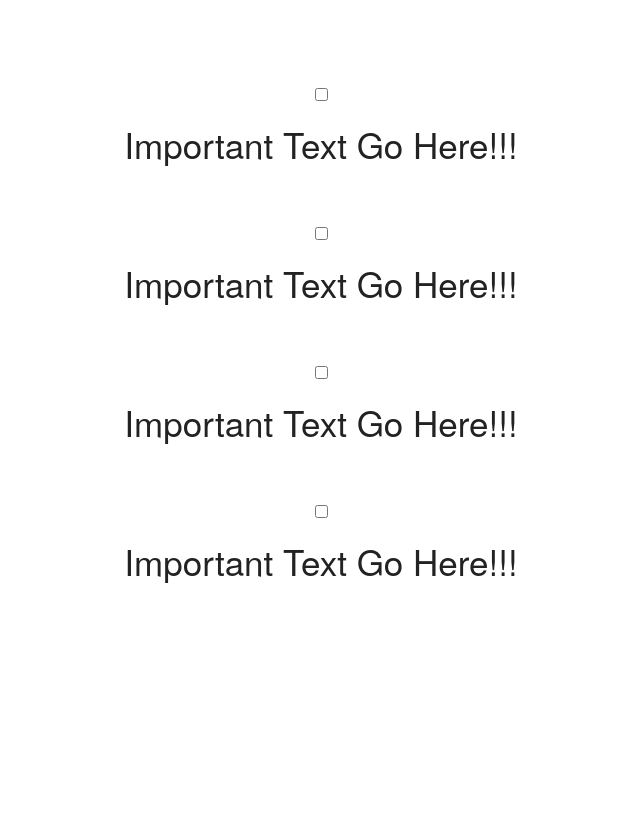
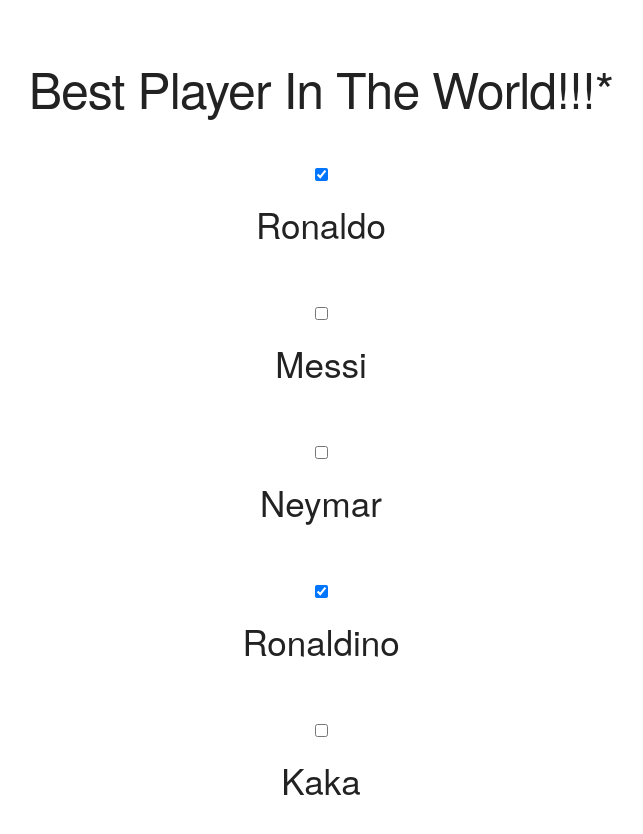
Before and after one commit to vermad843/React-Concepts, a React (Create React App) app: page / in a window 1280 px wide. Shown: the top 834 px of the page, without its empty margins (319-962 px from the left). Before the commit the page ends 800 px from the top, so only its background shows below. Built offline with nearby package versions, Linux system fonts and the light colour scheme.

Commit message:
todo phase 3

```diff
--- a/src/App.js
+++ b/src/App.js
@@ -1,17 +1,16 @@
-// Todo App- Phase 2
-
-
 import React, { Component } from 'react';
 import TodoItem from './TodoItem';
+import todosData from './todosData';
 import './App.css';
 class App extends Component {
     render() {
+      const todoItems = todosData.map((todos) => {
+          return <TodoItem key = {todos.id} todos = {todos}/>
+      });
         return (
             <div className = "list">
-                <TodoItem/>
-                <TodoItem/>
-                <TodoItem/>
-                <TodoItem/>
+              <h1>Best Player In The World!!!*</h1>
+               {todoItems}
             </div>
 
         );
--- a/src/TodoItem.js
+++ b/src/TodoItem.js
@@ -5,8 +5,8 @@ class TodoItem extends Component {
     render() {
         return (
            <div>
-            <input type = "checkbox" />
-            <p> Important Text Go Here!!!</p>
+            <input type = "checkbox" checked = {this.props.todos.completed}  />
+            <p> {this.props.todos.text}</p>
           </div>
         );
     }
--- /dev/null
+++ b/src/todosData.js
@@ -0,0 +1,29 @@
+const todosData = [
+   {
+    id : 1,
+    text : 'Ronaldo',
+    completed : true
+   },
+   {
+    id : 2,
+    text : 'Messi',
+    completed : false
+   },
+   {
+    id : 3,
+    text : 'Neymar',
+    completed : false
+   },
+   {
+    id : 4,
+    text : 'Ronaldino',
+    completed : true
+   },
+   {
+    id : 5,
+    text : 'Kaka',
+    completed : false
+   }
+];
+
+export default todosData;
```
